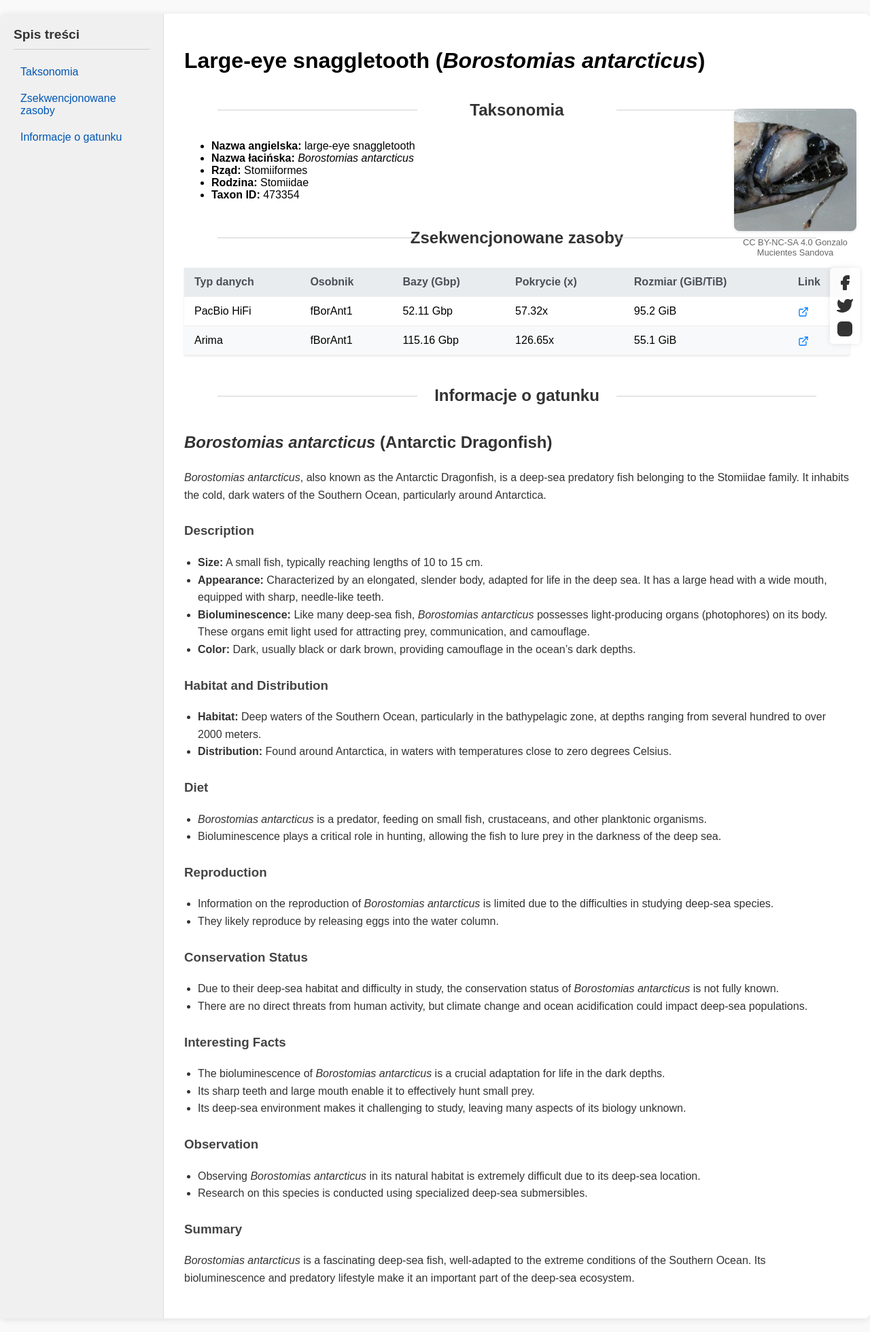
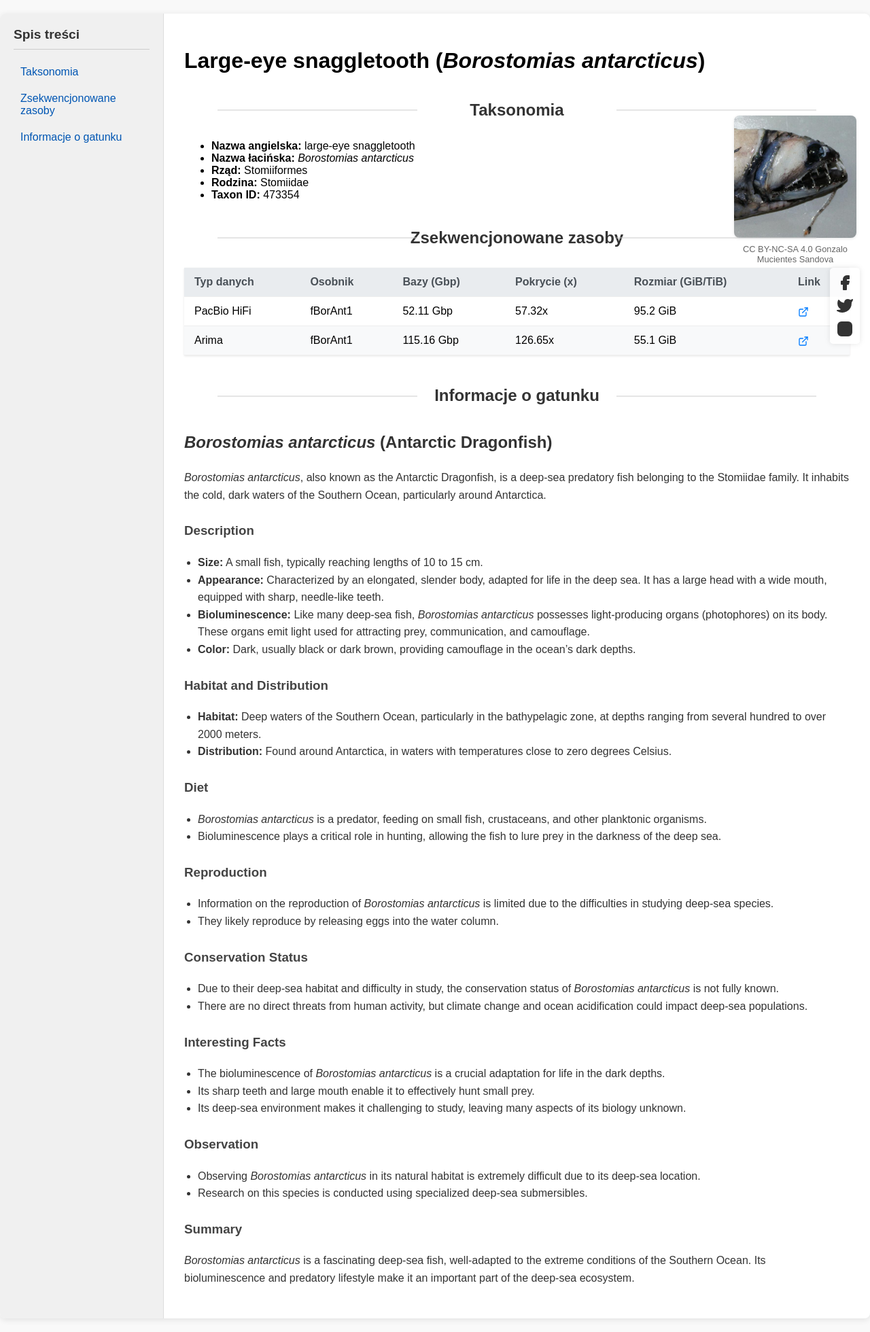
Before and after one commit to tomustloczek1/stronyWWWtzylinski, a Jekyll site: the page built from _species/borostomias_antarcticus.md, in a window 1280 px wide. Shown: the whole page at 68% size. Built offline with Jekyll 4.4.1, drawn with Linux system fonts in a browser that asks for light colours.

Commit message:
Update species.html

```diff
--- a/_layouts/species.html
+++ b/_layouts/species.html
@@ -104,7 +104,7 @@
         /* --- Sekcja z obrazkiem --- */
         .species-image-container {
             position: absolute;
-            top: 140px; /* Zwiększona wartość, aby przesunąć obrazek niżej */
+            top: 150px; /* Zwiększona wartość, aby przesunąć obrazek niżej */
             right: 20px;
             width: 180px;
             text-align: center;
```
